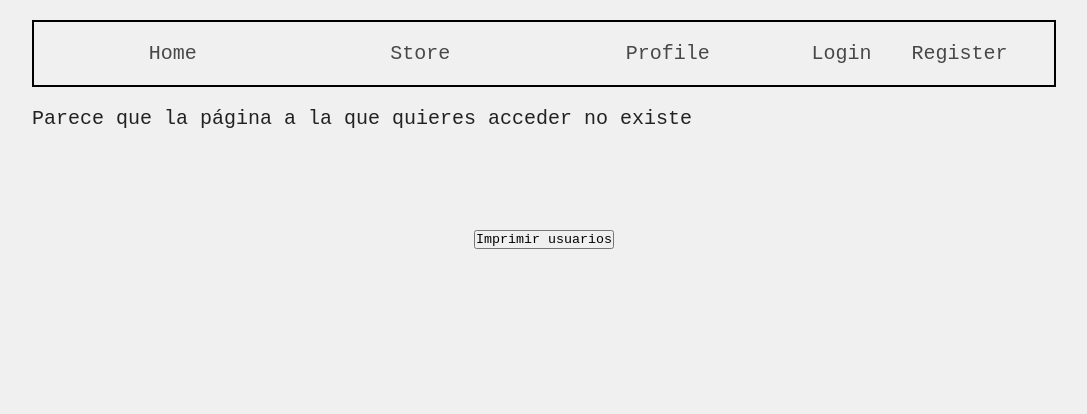
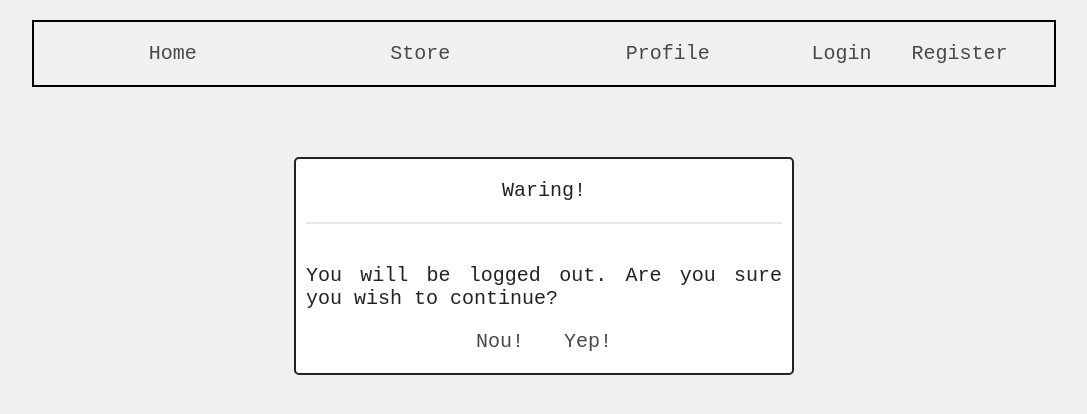
Before and after one commit to WilsonMachado/bit02spa, a React (Vite) app: page /bit02spa/logout in a window 1280 px wide. Shown: the top 414 px of the page, without its empty margins (96-1183 px from the left). Built offline with nearby package versions, Linux system fonts and the light colour scheme.

Commit message:
Se agrega modal para manejar el logout

```diff
--- a/src/App.jsx
+++ b/src/App.jsx
@@ -12,6 +12,7 @@ import { UserPage } from './components/Pages/UserPage';
 import { NotFoundPage } from './components/Pages/NotFoundPage';
 import { RegisterPage } from './components/Pages/RegisterPage';
 import { LoginPage } from './components/Pages/LoginPage';
+import { LogoutPage } from './components/Pages/LogoutPage';
 
 function App() {
 
@@ -36,12 +37,6 @@ function App() {
 
   //** Handlers */
 
-
-  const logout = (e) => { // Función para cerrar sesión
-    e.preventDefault();
-    localStorage.removeItem('currentUser');
-    setCurrentUser(null);
-  };
 
   const cart = (e) =>{
     e.preventDefault();
@@ -71,7 +66,7 @@ function App() {
                     <>
                       <div>
                         <Link to="/bit02spa/cart" onClick={cart}>Cart</Link>
-                        <Link to="#" onClick={logout}>Logout</Link>
+                        <Link to="/bit02spa/logout">Logout</Link>
                       </div>
                     </>
                   :
@@ -96,6 +91,7 @@ function App() {
                   />
                   <Route path='/bit02spa/register' element={<RegisterPage/>}/>
                   <Route path='/bit02spa/login' element={<LoginPage setCurrentUser={setCurrentUser}/>}/>
+                  <Route path='/bit02spa/logout' element={<LogoutPage setCurrentUser={setCurrentUser}/>}/>
                   <Route path='*' element={<NotFoundPage/>}/>
                 </Routes>
             </div>
--- /dev/null
+++ b/src/components/Pages/LogoutPage.jsx
@@ -0,0 +1,37 @@
+import { useState } from 'react';
+import { Navigate } from "react-router";
+import { Link } from "react-router-dom";
+import { Modal } from '../Modal';
+
+export const LogoutPage = ({setCurrentUser}) => {
+
+    //! States ///////
+
+        const [logout, setLogout] = useState(false);
+
+    //! //////////////////////////////////////////////////////////////////////////////////
+
+    //** Handlers */
+
+        const handlerLogout = (e) => { // Función para cerrar sesión
+            e.preventDefault();
+            localStorage.removeItem('currentUser');
+            setCurrentUser(null);
+            setLogout(true);
+        };
+
+    //** //////////////////////////////////////////////////////////////////////////// */
+
+    if(logout){
+
+        return <Navigate to='/bit02spa'/>;
+
+    }else{
+        return (
+            <Modal title={"Waring!"} text={"You will be logged out. Are you sure you wish to continue?"}>
+                <Link to={"/bit02spa/profile"}>Nou!</Link>
+                <Link to={"/bit02spa"} onClick={handlerLogout} >Yep!</Link>
+            </Modal>);
+
+    }
+}
```
